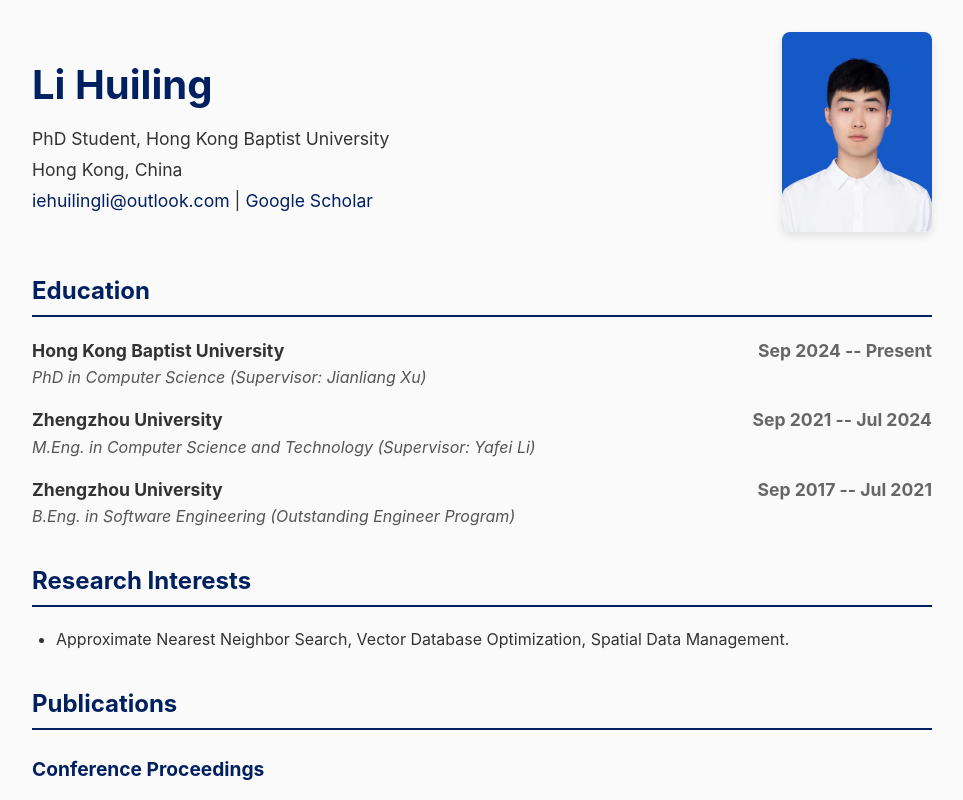
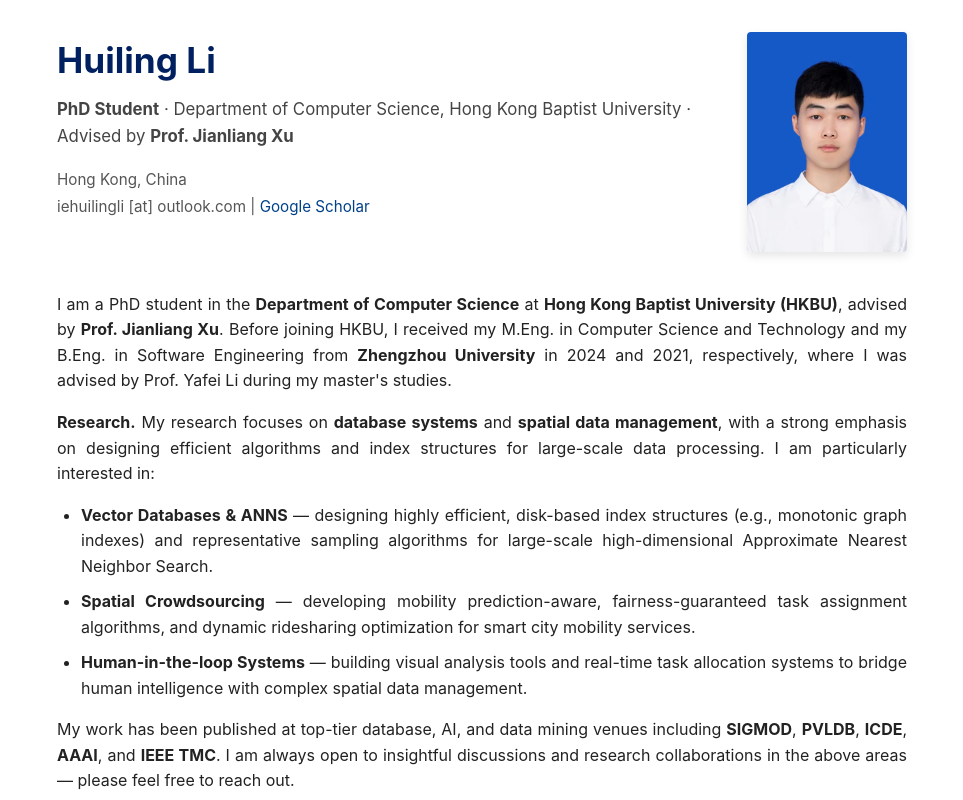
Before and after one commit to huiling1226/homepage, a plain HTML site: page index.html in a window 1280 px wide. Shown: the top 800 px of the page, without its empty margins (158-1121 px from the left). Drawn offline with Linux system fonts and the light colour scheme.

Commit message:
Update index.html

```diff
--- a/index.html
+++ b/index.html
@@ -3,93 +3,119 @@
 <head>
     <meta charset="UTF-8">
     <meta name="viewport" content="width=device-width, initial-scale=1.0">
-    <title>Li Huiling - Homepage</title>
+    <title>Huiling Li - Homepage</title>
     <style>
         body {
             font-family: -apple-system, BlinkMacSystemFont, "Segoe UI", Roboto, Helvetica, Arial, sans-serif;
             line-height: 1.6;
-            color: #333;
-            max-width: 900px;
+            color: #222;
+            max-width: 850px;
             margin: 0 auto;
             padding: 2rem;
-            background-color: #fafafa;
+            background-color: #ffffff;
         }
-        a { color: #002060; text-decoration: none; }
+        a { color: #00428a; text-decoration: none; }
         a:hover { text-decoration: underline; }
         h1, h2, h3 { color: #002060; }
-        h2 { border-bottom: 2px solid #002060; padding-bottom: 0.3rem; margin-top: 2rem; font-size: 1.5rem; }
-        h3 { font-size: 1.2rem; margin-top: 1.5rem; }
+        h1 { margin: 0 0 0.5rem 0; font-size: 2.2rem; }
+        h2 { border-bottom: 2px solid #002060; padding-bottom: 0.3rem; margin-top: 2rem; font-size: 1.4rem; text-transform: uppercase; }
+        h3 { font-size: 1.1rem; margin-top: 1.5rem; }
 
-        .header-container {
+        /* Header & Intro Section */
+        .profile-container {
             display: flex;
             justify-content: space-between;
-            align-items: center;
+            align-items: flex-start;
             margin-bottom: 2rem;
+            gap: 2rem;
         }
-        .info h1 { margin: 0 0 0.5rem 0; font-size: 2.5rem; }
-        .info p { margin: 0.2rem 0; font-size: 1.1rem; }
-        .photo img {
-            width: 150px;
-            height: 200px;
+        .profile-text {
+            flex: 1;
+        }
+        .profile-subtitle {
+            font-size: 1.05rem;
+            margin-bottom: 1rem;
+            color: #444;
+        }
+        .contact-info {
+            font-size: 0.95rem;
+            color: #555;
+            margin-bottom: 1.5rem;
+            line-height: 1.8;
+        }
+        .profile-photo img {
+            width: 160px;
+            height: 220px;
             object-fit: cover;
-            border-radius: 8px;
-            box-shadow: 0 4px 8px rgba(0,0,0,0.1);
+            border-radius: 4px;
+            box-shadow: 0 4px 10px rgba(0,0,0,0.1);
         }
 
-        .section-item { margin-bottom: 1rem; }
-        .section-item strong { display: block; font-size: 1.1rem; }
-        .section-item span { color: #666; float: right; }
-        .section-item em { display: block; color: #555; }
+        /* Bio & Research Text */
+        .bio-text {
+            text-align: justify;
+            font-size: 1rem;
+            margin-bottom: 1.5rem;
+        }
+        .bio-text p {
+            margin-bottom: 1rem;
+        }
 
+        ul.research-list {
+            padding-left: 1.5rem;
+            margin-bottom: 1rem;
+        }
+        ul.research-list li {
+            margin-bottom: 0.6rem;
+            text-align: justify;
+        }
+
+        /* Publications List */
         ul.pub-list { list-style-type: decimal; padding-left: 1.5rem; }
-        ul.pub-list li { margin-bottom: 0.8rem; }
+        ul.pub-list li { margin-bottom: 0.8rem; text-align: justify; }
+
+        /* Misc Lists */
         ul.bullet-list { padding-left: 1.5rem; }
         ul.bullet-list li { margin-bottom: 0.5rem; }
 
-        @media (max-width: 600px) {
-            .header-container { flex-direction: column-reverse; align-items: flex-start; }
-            .photo { margin-bottom: 1rem; }
-            .section-item span { float: none; display: block; }
+        @media (max-width: 650px) {
+            .profile-container { flex-direction: column-reverse; align-items: center; text-align: center; }
+            .bio-text, ul.research-list li, ul.pub-list li { text-align: left; }
         }
     </style>
 </head>
 <body>
 
-    <header class="header-container">
-        <div class="info">
-            <h1>Li Huiling</h1>
-            <p>PhD Student, Hong Kong Baptist University</p>
-            <p>Hong Kong, China</p>
-            <p><a href="mailto:iehuilingli@outlook.com">iehuilingli@outlook.com</a> | <a href="https://scholar.google.com/citations?user=rLLsIUsAAAAJ&hl=zh-CN" target="_blank">Google Scholar</a></p>
+    <header class="profile-container">
+        <div class="profile-text">
+            <h1>Huiling Li</h1>
+            <div class="profile-subtitle">
+                <strong>PhD Student</strong> · Department of Computer Science, Hong Kong Baptist University · Advised by <strong>Prof. Jianliang Xu</strong>
+            </div>
+            <div class="contact-info">
+                Hong Kong, China<br>
+                iehuilingli [at] outlook.com | <a href="https://scholar.google.com/citations?user=rLLsIUsAAAAJ&hl=zh-CN" target="_blank">Google Scholar</a>
+            </div>
         </div>
-        <div class="photo">
-            <!-- 请确保图片 lihuiling.jpg 放在项目同级目录下 -->
-            <img src="lihuiling.jpg" alt="Li Huiling">
+        <div class="profile-photo">
+            <!-- 确保你的图片名为 lihuiling.jpg 并和本文件放在同一目录下 -->
+            <img src="lihuiling.jpg" alt="Huiling Li">
         </div>
     </header>
 
     <main>
-        <section>
-            <h2>Education</h2>
-            <div class="section-item">
-                <strong>Hong Kong Baptist University <span>Sep 2024 -- Present</span></strong>
-                <em>PhD in Computer Science (Supervisor: Jianliang Xu)</em>
-            </div>
-            <div class="section-item">
-                <strong>Zhengzhou University <span>Sep 2021 -- Jul 2024</span></strong>
-                <em>M.Eng. in Computer Science and Technology (Supervisor: Yafei Li)</em>
-            </div>
-            <div class="section-item">
-                <strong>Zhengzhou University <span>Sep 2017 -- Jul 2021</span></strong>
-                <em>B.Eng. in Software Engineering (Outstanding Engineer Program)</em>
-            </div>
-        </section>
+        <section class="bio-text">
+            <p>I am a PhD student in the <strong>Department of Computer Science</strong> at <strong>Hong Kong Baptist University (HKBU)</strong>, advised by <strong>Prof. Jianliang Xu</strong>. Before joining HKBU, I received my M.Eng. in Computer Science and Technology and my B.Eng. in Software Engineering from <strong>Zhengzhou University</strong> in 2024 and 2021, respectively, where I was advised by Prof. Yafei Li during my master's studies.</p>
 
-        <section>
-            <h2>Research Interests</h2>
-            <ul class="bullet-list">
-                <li>Approximate Nearest Neighbor Search, Vector Database Optimization, Spatial Data Management.</li>
+            <p><strong>Research.</strong> My research focuses on <strong>database systems</strong> and <strong>spatial data management</strong>, with a strong emphasis on designing efficient algorithms and index structures for large-scale data processing. I am particularly interested in:</p>
+
+            <ul class="research-list">
+                <li><strong>Vector Databases & ANNS</strong> — designing highly efficient, disk-based index structures (e.g., monotonic graph indexes) and representative sampling algorithms for large-scale high-dimensional Approximate Nearest Neighbor Search.</li>
+                <li><strong>Spatial Crowdsourcing</strong> — developing mobility prediction-aware, fairness-guaranteed task assignment algorithms, and dynamic ridesharing optimization for smart city mobility services.</li>
+                <li><strong>Human-in-the-loop Systems</strong> — building visual analysis tools and real-time task allocation systems to bridge human intelligence with complex spatial data management.</li>
             </ul>
+
+            <p>My work has been published at top-tier database, AI, and data mining venues including <strong>SIGMOD</strong>, <strong>PVLDB</strong>, <strong>ICDE</strong>, <strong>AAAI</strong>, and <strong>IEEE TMC</strong>. I am always open to insightful discussions and research collaborations in the above areas — please feel free to reach out.</p>
         </section>
 
         <section>
@@ -97,12 +123,12 @@
 
             <h3>Conference Proceedings</h3>
             <ul id="conf-list" class="pub-list">
-                <!-- Data injected by JavaScript -->
+                <!-- Data injected by JavaScript from publications.json -->
             </ul>
 
             <h3>Journal Articles</h3>
             <ul id="journal-list" class="pub-list">
-                <!-- Data injected by JavaScript -->
+                <!-- Data injected by JavaScript from publications.json -->
             </ul>
         </section>
 
@@ -137,7 +163,10 @@
                     journalList.appendChild(li);
                 });
             })
-            .catch(error => console.error('Error loading publications:', error));
+            .catch(error => {
+                console.error('Error loading publications:', error);
+                document.getElementById('conf-list').innerHTML = "<li>Failed to load publications. Please check your publications.json file.</li>";
+            });
     </script>
 </body>
 </html>
```
